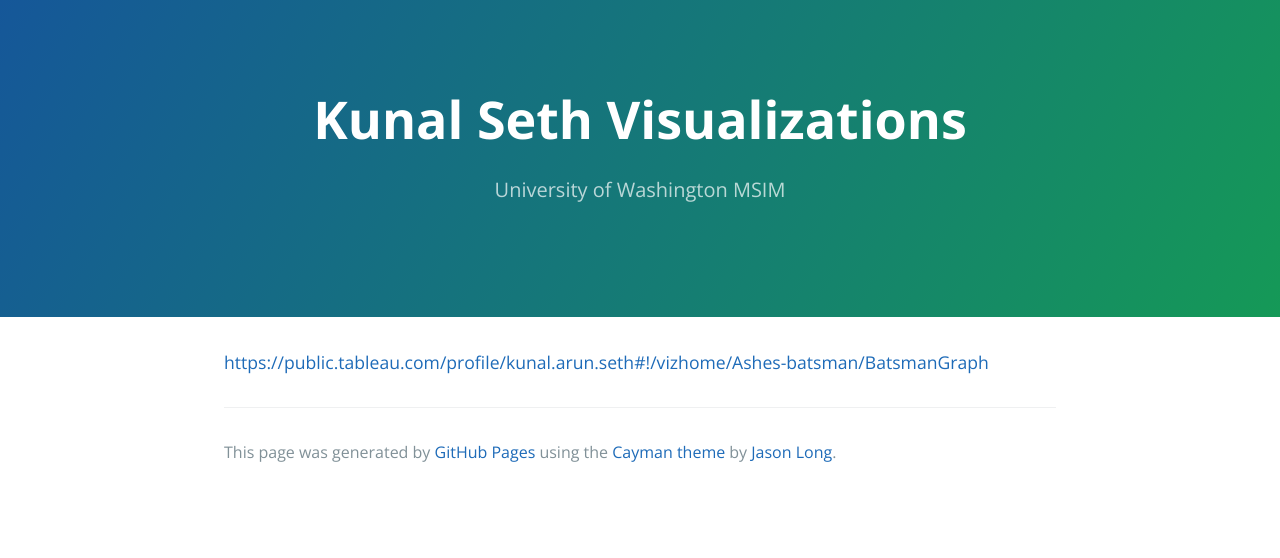
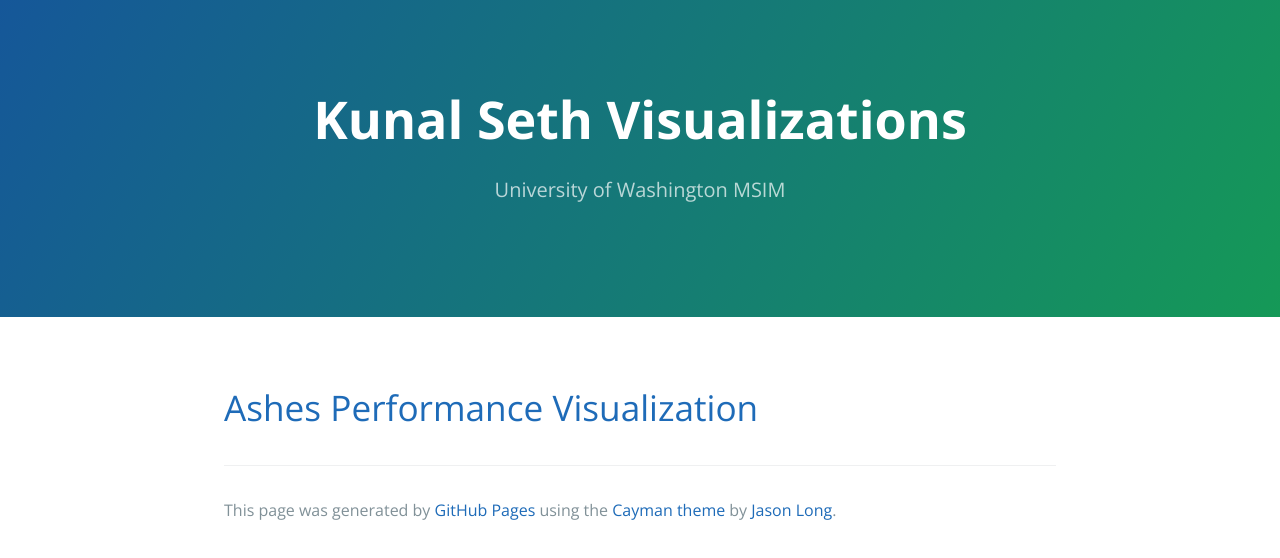
Before and after one commit to kunalseth/kunalseth.github.io, a plain HTML site: page index.html in a window 1280 px wide. Drawn offline with nearby package versions, Linux system fonts and the light colour scheme.

Commit message:
Update index.html

```diff
--- a/index.html
+++ b/index.html
@@ -16,7 +16,9 @@
     </section>
 
     <section class="main-content">
-      <p><a href="https://public.tableau.com/profile/kunal.arun.seth#!/vizhome/Ashes-batsman/BatsmanGraph">https://public.tableau.com/profile/kunal.arun.seth#!/vizhome/Ashes-batsman/BatsmanGraph</a></p>
+      <p><a href="https://public.tableau.com/profile/kunal.arun.seth#!/vizhome/Ashes-batsman/BatsmanGraph">
+        <H1>Ashes Performance Visualization</H1>
+        </a></p>
 
       <footer class="site-footer">
 
@@ -27,4 +29,5 @@
 
 
   </body>
+
 </html>
```
